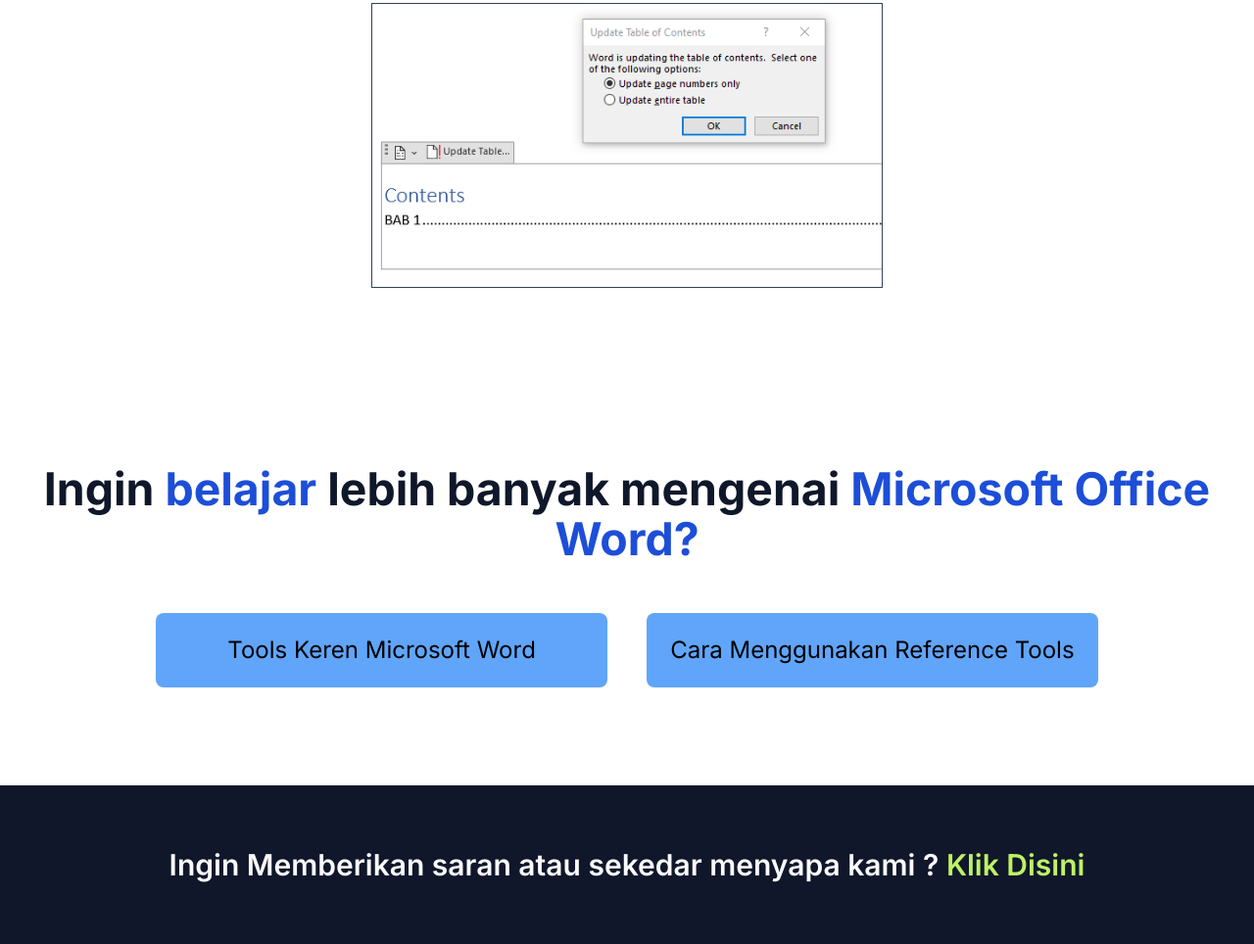
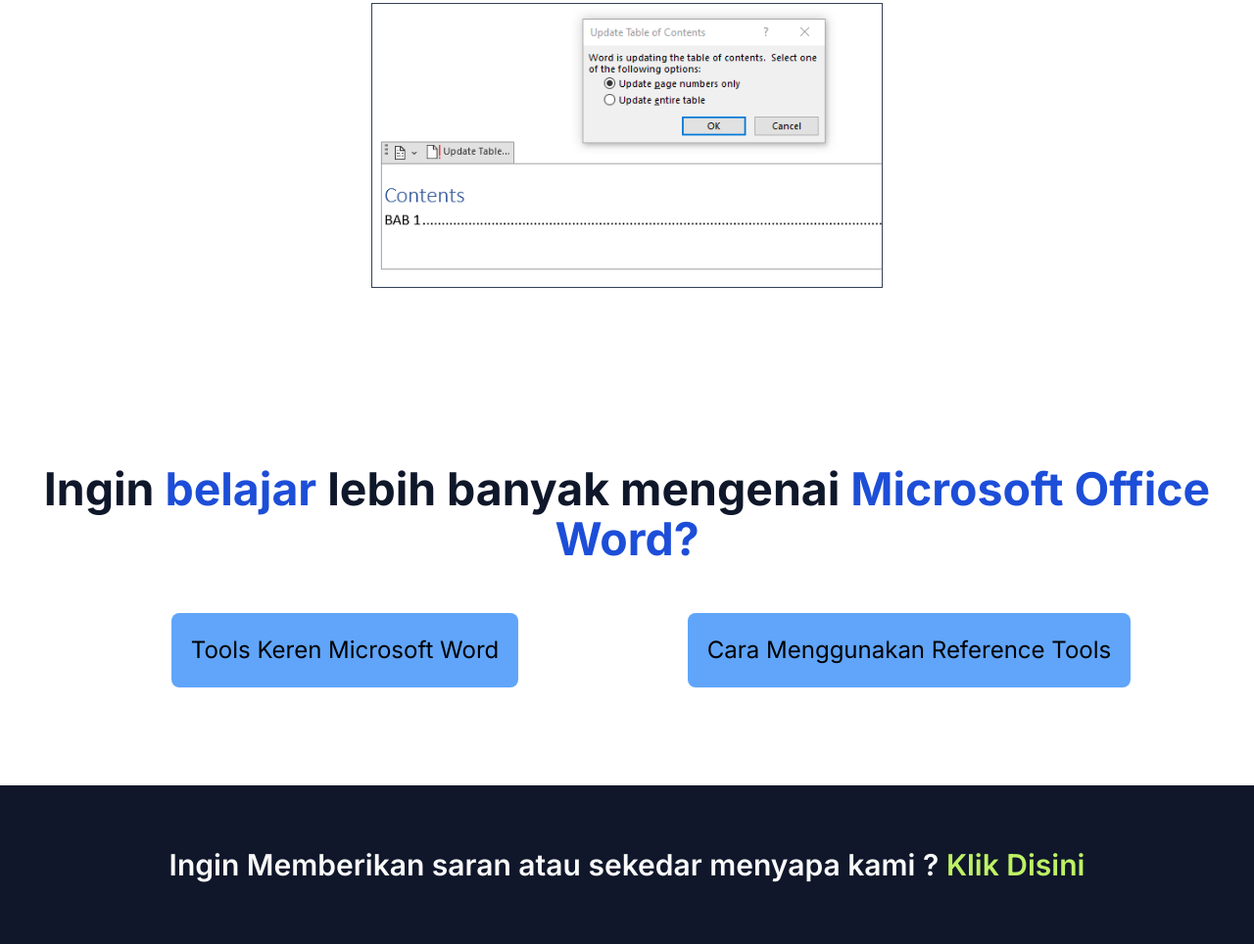
Before and after one commit to daamleon/Litdig-Speedrun, a website: page daftarisiWord.html in a window 1280 px wide. Shown: the part 3589-4553 px from the top of the page at 98% size. Drawn offline with Linux system fonts and the light colour scheme.

Commit message:
Update daftarisiWord.html

```diff
--- a/daftarisiWord.html
+++ b/daftarisiWord.html
@@ -147,7 +147,7 @@
                   <h1 class="mb-3 text-center">Lalu akan muncul Daftar isi berdasarkan Text yang sudah anda Styling
                     tadi.</h1>
                   <div class="flex justify-center">
-                    <img src="/img/Word/dafisMuncul.png" alt="Menu Table of Content"
+                    <img src="img/Word/dafisMuncul.png" alt="Menu Table of Content"
                       class="mb-3 w-[75%] border border-spacing-2 border-slate-700">
                   </div>
 
@@ -179,13 +179,13 @@
 
       <!--List Articles-->
       <section class="">
-        <div class="flex justify-center pb-[100px] px-16 box-border xl:gap-10">
+        <div class="grid grid-cols-2 max-md:flex-col max-md:items-center place-items-center justify-center pb-[100px] px-16 box-border gap-6">
           <a href="toolsWord.html"
-            class="inline-block rounded-lg p-5 bg-blue-400 w-10 h-full text-center font-sans lg:w-[40%] text-[1.5rem] max-md:text-[1.4rem]">
+            class="inline-block bg-blue-400 rounded-lg p-5 h-full text-center font-sans lg:w-[75%] text-[1.5rem] max-md:text-[1.4rem] ">
             Tools Keren Microsoft Word
           </a>
           <a href="toolsWord.html#reference"
-            class="inline-block rounded-lg p-5 bg-blue-400 w-10 h-full text-center font-sans lg:w-[40%] text-[1.5rem] max-md:text-[1.4rem]">
+            class="inline-block rounded-lg p-5 bg-blue-400 h-full text-center font-sans lg:w-[75%] text-[1.5rem] max-md:text-[1.4rem]">
             Cara Menggunakan Reference Tools
           </a>
         </div>
```
